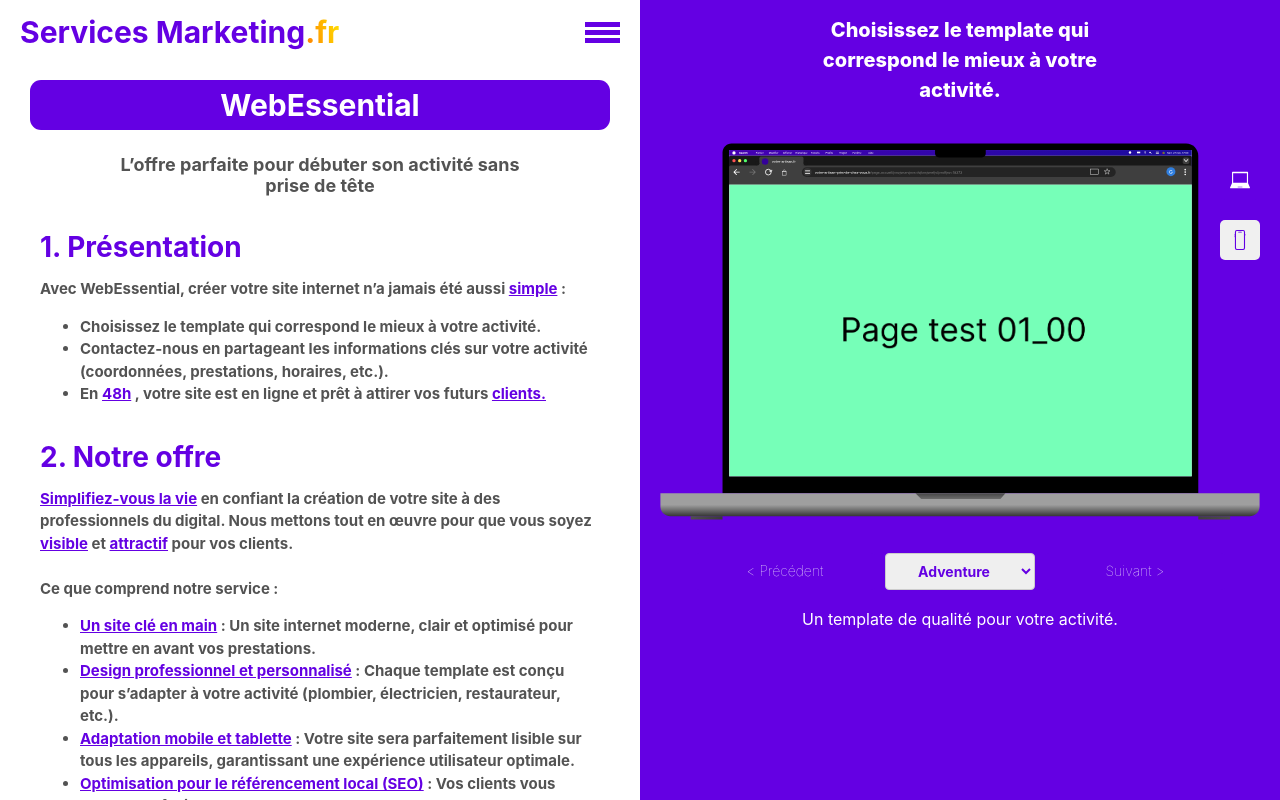
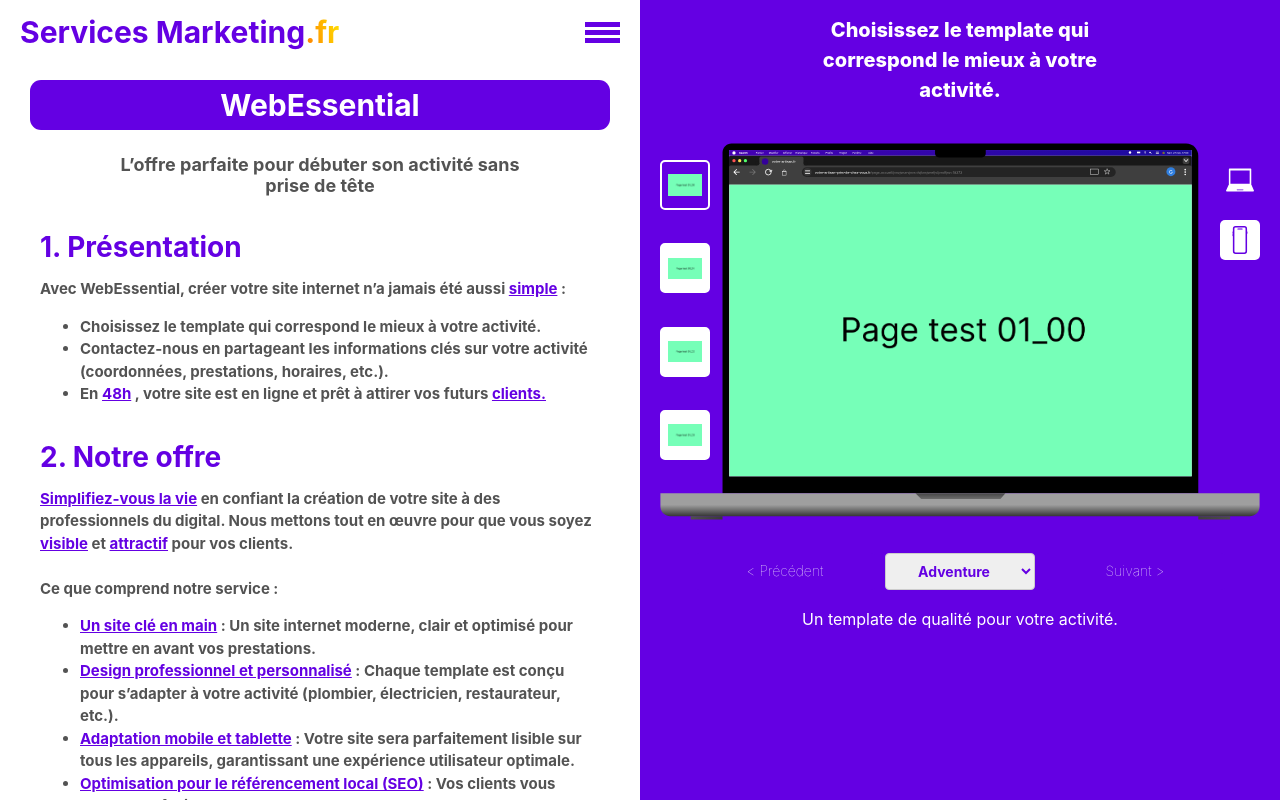
Before and after one commit to HaDock404/app-web-marketing, a React (Create React App) app: page /#/web-essential in a window 1280 px wide. Built offline with nearby package versions, Linux system fonts and the light colour scheme.

Commit message:
differents templates and devices working

```diff
--- a/src/components/TemplatesOfferLargePage.jsx
+++ b/src/components/TemplatesOfferLargePage.jsx
@@ -6,38 +6,46 @@
 import SmartphoneIcon from './SmartphoneIcon'
 
 function TemplatesOfferLargePage({ images }) {
+    const [ImageIndex, setImageIndex] = useState(0)
+
     const [currentIndex, setCurrentIndex] = useState(0);
-
     const handlePrevious = () => {
         setCurrentIndex((prevIndex) => (prevIndex > 0 ? prevIndex - 1 : images.length - 1));
+        setImageIndex(0)
     };
-
     const handleNext = () => {
         setCurrentIndex((prevIndex) => (prevIndex < images.length - 1 ? prevIndex + 1 : 0));
+        setImageIndex(0)
     };
-
     const handleSelect = (event) => {
         setCurrentIndex(Number(event.target.value));
+        setImageIndex(0)
     };
 
     const [selectedDevice, setSelectedDevice] = useState('computer');
     const handleButtonClick = (device) => {
         if (selectedDevice !== device) {
             setSelectedDevice(device);
+            setImageIndex(0)
           }
      };
+
+
+    const handleImageIndex = (image_index) => {
+        setImageIndex(image_index)
+    };
 
     return (
         <article className='templates_offer_large_page'>
             <div className="templates_offer_large_page_carousel">
                 {selectedDevice === 'computer' ? (
                     <Computer
-                    image={images[currentIndex].imageComputer[0]}
+                    image={images[currentIndex].imageComputer[ImageIndex]}
                     alt={`Image ${currentIndex + 1} - ${images[currentIndex].title}`}
                 />
                 ) : (
                     <Smartphone
-                        image={images[currentIndex].imageSmartphone[3]}
+                        image={images[currentIndex].imageSmartphone[ImageIndex]}
                         alt={`Image ${currentIndex + 1} - ${images[currentIndex].title}`}
                     />
                 )}
@@ -60,9 +68,6 @@
                     Suivant &gt;
                     </button>
                 </div>
-
-
-
                 <div className="templates_offer_large_page_device">
                     <button
                         className={`templates_offer_large_page_device-button ${
@@ -84,6 +89,53 @@
 
 
 
+                <div className="templates_offer_large_page_multiple_page">
+
+
+
+                    {selectedDevice === 'computer' ? (
+                        images[currentIndex].imageComputer.map((image, index) => (
+                            <button
+                            key={index}
+                            className={`templates_offer_large_page_multiple_page_box ${
+                                ImageIndex === index ? 'active' : ''
+                            }`}
+                            onClick={() => handleImageIndex(index)}
+                            style={{
+                                backgroundColor: ImageIndex === index ? '#6400E3' : 'white',
+                            }}
+                            >
+                                <img
+                                    className="templates_offer_large_page_multiple_page_box_image"
+                                    src={image}
+                                    alt={`Image ${currentIndex + 1} - ${images[currentIndex].title}`}
+                                />
+                            </button>
+                        ))
+                    ) : (
+                        images[currentIndex].imageSmartphone.map((image, index) => (
+                            <button
+                            key={index}
+                            className={`templates_offer_large_page_multiple_page_box ${
+                                ImageIndex === index ? 'active' : ''
+                            }`}
+                            onClick={() => handleImageIndex(index)}
+                            style={{
+                                backgroundColor: ImageIndex === index ? '#6400E3' : 'white',
+                            }}
+                            >
+                                <img
+                                    className="templates_offer_large_page_multiple_page_box_image"
+                                    src={image}
+                                    alt={`Image ${currentIndex + 1} - ${images[currentIndex].title}`}
+                                />
+                            </button>
+                        ))
+                    )}
+                </div>
+
+
+
             </div>
             <div className='templates_offer_large_page_description'>{images[currentIndex].description}</div>
         </article>
--- a/src/styles/large_page.css
+++ b/src/styles/large_page.css
@@ -197,13 +197,6 @@
     cursor: pointer;
 }
 
-  .templates_offer_large_page_device-button {
-    background-color: #f0f0f0;
-    border: none;
-    padding: 10px;
-    cursor: pointer;
-  }
-
 .templates_offer_large_page_device-button.active {
     background-color: #6400e3;
     color: white;
@@ -212,3 +205,42 @@
 .templates_offer_large_page_device-button:hover {
     opacity: 0.9;
 }
+
+.templates_offer_large_page_multiple_page {
+  position: absolute;
+  width: 80px;
+  height: 300px;
+  padding-left: 20px;
+  padding-top: 20px;
+  padding-bottom: 20px;
+  left: 0;
+  display: flex;
+  flex-direction: column;
+  align-items: flex-start;
+  justify-content: space-between;
+}
+
+.templates_offer_large_page_multiple_page_box {
+  background-color: #6400e3;
+  width: 50px;
+  height: 50px;
+  border-radius: 5px;
+  cursor: pointer;
+  border: solid 2px white;
+}
+
+.templates_offer_large_page_multiple_page_box.active {
+  background-color: blue;
+  color: white;
+}
+
+.templates_offer_large_page_multiple_page_box_image {
+  width: 100%;
+  height: 100%;
+  display: flex;
+  justify-content: center;
+  align-items: center;
+  overflow: hidden;
+  object-fit: contain;
+  padding: 0;
+}
```
Lines whose indentation alone changed are shown as unchanged.
